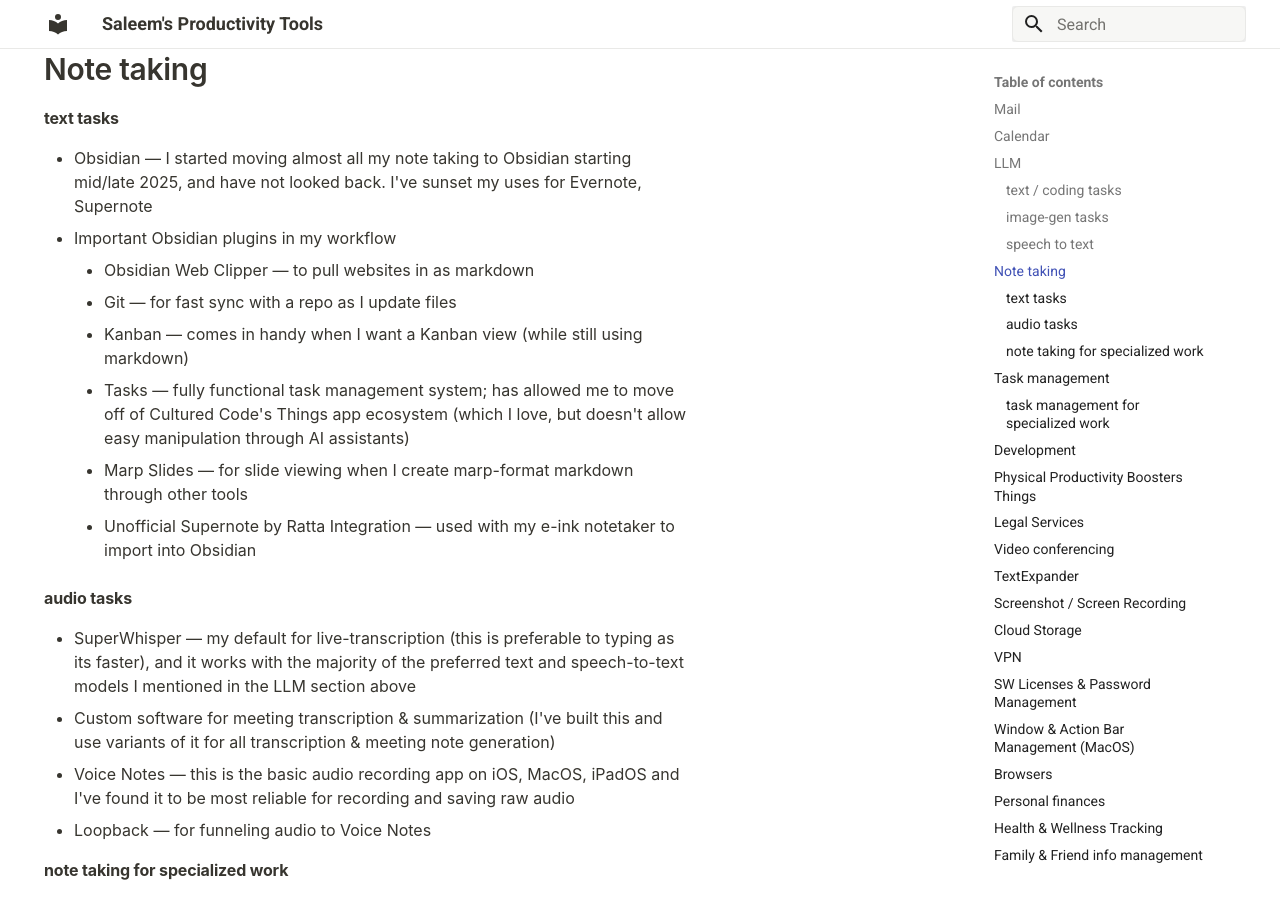
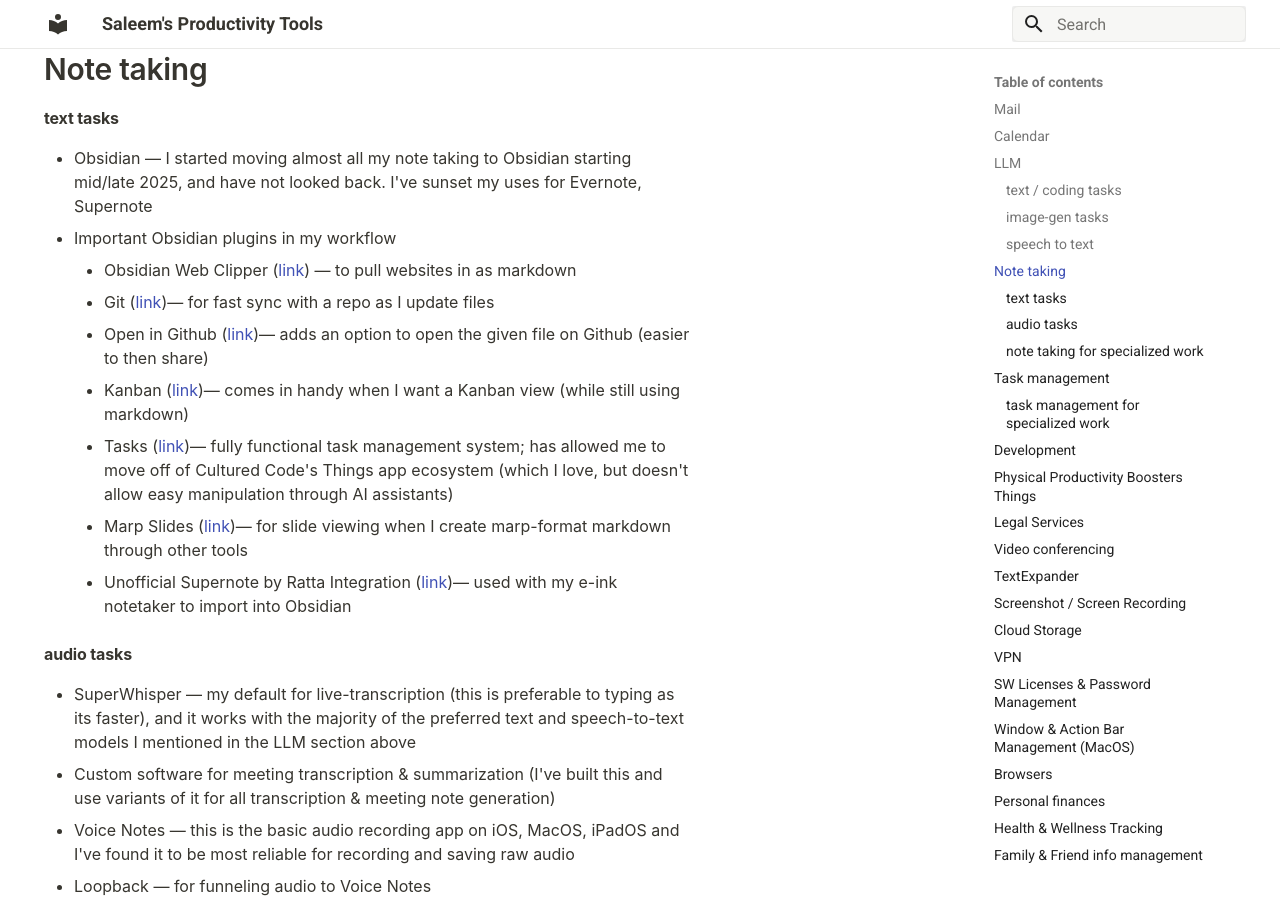
Before and after one commit to saleemh/productivity-tools, an MkDocs documentation site: the page built from docs/index.md, in a window 1280 px wide and 900 px high, scrolled down 1495 px. Built offline with MkDocs 1.6.1 and Material for MkDocs 9.7.7, drawn with Linux system fonts in a browser that asks for light colours; comment, search, counter and statistics services are not loaded.

Commit message:
vault backup: 2026-05-09 14:03:18

```diff
--- a/docs/index.md
+++ b/docs/index.md
@@ -46,12 +46,13 @@ My models of choice evolve every few days, so I'm putting a point-in-time view h
 
 - Obsidian — I started moving almost all my note taking to Obsidian starting mid/late 2025, and have not looked back. I've sunset my uses for Evernote, Supernote
 - Important Obsidian plugins in my workflow
-	- Obsidian Web Clipper — to pull websites in as markdown
-	- Git — for fast sync with a repo as I update files
-	- Kanban — comes in handy when I want a Kanban view (while still using markdown)
-	- Tasks — fully functional task management system; has allowed me to move off of Cultured Code's Things app ecosystem (which I love, but doesn't allow easy manipulation through AI assistants)
-	- Marp Slides — for slide viewing when I create marp-format markdown through other tools
-	- Unofficial Supernote by Ratta Integration — used with my e-ink notetaker to import into Obsidian
+	- Obsidian Web Clipper ([link](https://obsidian.md/clipper)) — to pull websites in as markdown
+	- Git ([link](obsidian://show-plugin?id=obsidian-git))— for fast sync with a repo as I update files
+	- Open in Github ([link](obsidian://show-plugin?id=open-in-github))— adds an option to open the given file on Github (easier to then share)
+	- Kanban ([link](obsidian://show-plugin?id=obsidian-kanban))— comes in handy when I want a Kanban view (while still using markdown)
+	- Tasks ([link](obsidian://show-plugin?id=obsidian-tasks-plugin))— fully functional task management system; has allowed me to move off of Cultured Code's Things app ecosystem (which I love, but doesn't allow easy manipulation through AI assistants)
+	- Marp Slides ([link](obsidian://show-plugin?id=marp-slides))— for slide viewing when I create marp-format markdown through other tools
+	- Unofficial Supernote by Ratta Integration ([link](obsidian://show-plugin?id=supernote))— used with my e-ink notetaker to import into Obsidian
 
 #### audio tasks
 - SuperWhisper — my default for live-transcription (this is preferable to typing as its faster), and it works with the majority of the preferred text and speech-to-text models I mentioned in the LLM section above
```
